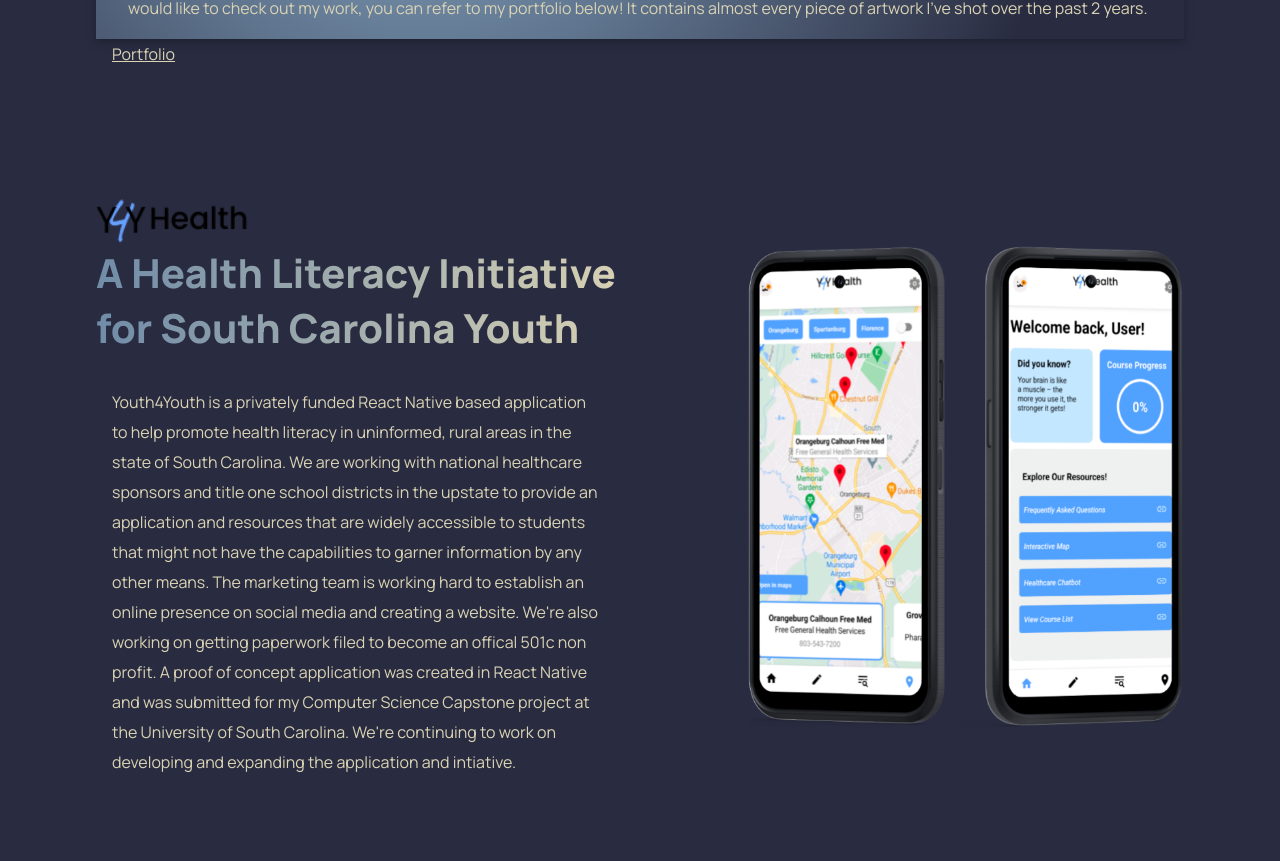
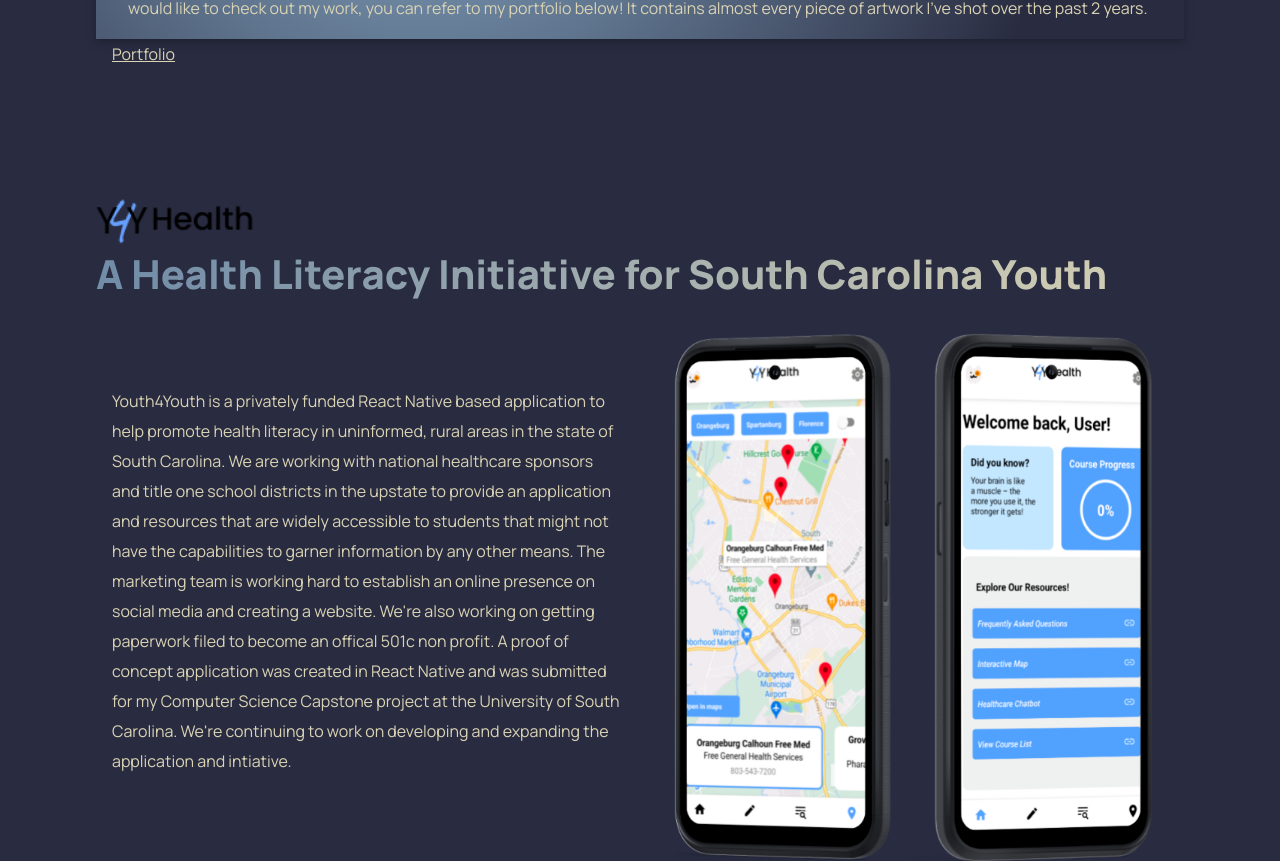
Before and after one commit to GBlackwell1/Portfolio, a React (Create React App) app: page / in a window 1280 px wide. Shown: the part 4479-5340 px from the top of the page. Built offline with nearby package versions, Linux system fonts and the light colour scheme.

Commit message:
Wasn't happy with existing styling to Y4Y, made it a little bit better

```diff
--- a/src/container/photography/photography.css
+++ b/src/container/photography/photography.css
@@ -47,8 +47,8 @@
     justify-content: center;
     align-content: center;
     flex-direction: row;
-    margin: 2rem;
-
+    margin-top: 2rem;
+    margin-bottom: 2rem;
 }
 .portfolio__photography-container-images img {
     width: 20%;
@@ -65,10 +65,6 @@
 }
 
 @media screen and (max-width: 650px) {
-    .portfolio__photography-container img {
-        max-width: 100px;
-        border: 2px solid white;
-    }
 
     .DA-logo {
         max-width: 100px;
--- a/src/container/youth4youth/Youth4Youth.jsx
+++ b/src/container/youth4youth/Youth4Youth.jsx
@@ -10,6 +10,8 @@
               <h1  className="portfolio__youth4youth-heading gradient__text">
                   A Health Literacy Initiative for South Carolina Youth
               </h1>
+          </div>
+          <div className="lower-container">
             <div className="portfolio__youth4youth-container">
                 <p>Youth4Youth is a privately funded React Native based application to help promote health literacy in uninformed,
                   rural areas in the state of South Carolina. We are working with national healthcare sponsors and title one
@@ -20,9 +22,9 @@
                   Computer Science Capstone project at the University of South Carolina. We're continuing to work on developing and expanding
                   the application and intiative.</p>
               </div>
-          </div>
               <div className="MockContainer">
                 <img className="phoneMockImage" src={PhoneMock} />
+              </div>
           </div>
         </div>
     );
--- a/src/container/youth4youth/youth4youth.css
+++ b/src/container/youth4youth/youth4youth.css
@@ -6,7 +6,8 @@
 }
 #youth4youth {
     display: flex;
-    gap: 8rem;
+    flex-direction: column;
+    gap: 2rem;
 }
 
 .portfolio__youth4youth-heading-bar {
@@ -18,56 +19,60 @@
 }
 
 .portfolio__youth4youth-container {
-    display: flex;
-    justify-content: space-between;
-    padding-top: 2rem;
+    display: block;
+    justify-content: center;
+    flex: 1;
 }
 
 .header_container {
     display: flex;
     flex-direction: column;
+    flex: 1;
 }
 
 .header_container img {
-    width: 30%;
+    width: 15%;
 }
 
 .MockContainer {
+    flex: 1;
     display: flex;
     justify-content: center;
     align-items: center;
-
 }
 .phoneMockImage {
-    width: 100%;
-    height: auto;
+    width: 30rem;
 }
 
-
+.lower-container {
+    display: flex;
+    gap: .5rem;
+}
 .portfolio__youth4youth-container p {
     color: #DAD3B4;
     font-family: var(--font-family);
     line-height: 30px;
+    position: relative;
+    top: 10%;
 }
 
-@media screen and (max-width: 840px) {
-    .portfolio__youth4youth-container {
-        display: flex;
-        flex-direction: column-reverse;
-    }
+@media screen and (max-width: 1050px) {
     .header_container {
         margin-top: 1rem;
     }
     .phoneMockImage {
-        width: 100%;
+        width: 70%;
+        padding: 1rem;
     }
     .header_container img {
         display: none;
     }
-
+    .lower-container {
+        flex-direction: column-reverse;
+    }
     #youth4youth {
         gap: 2rem;
         display: flex;
-        flex-direction: column-reverse;
+        flex-direction: column;
     }
 }
```
Lines whose indentation alone changed are shown as unchanged.
